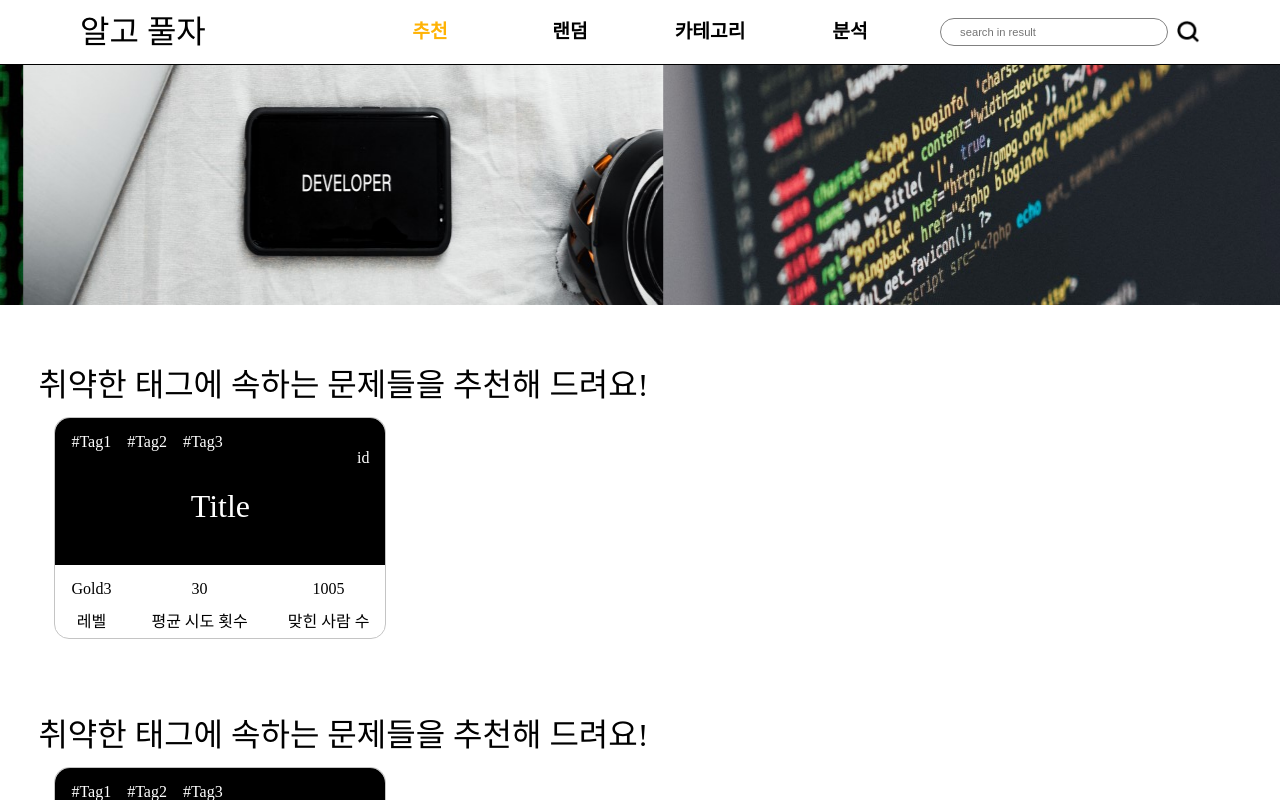
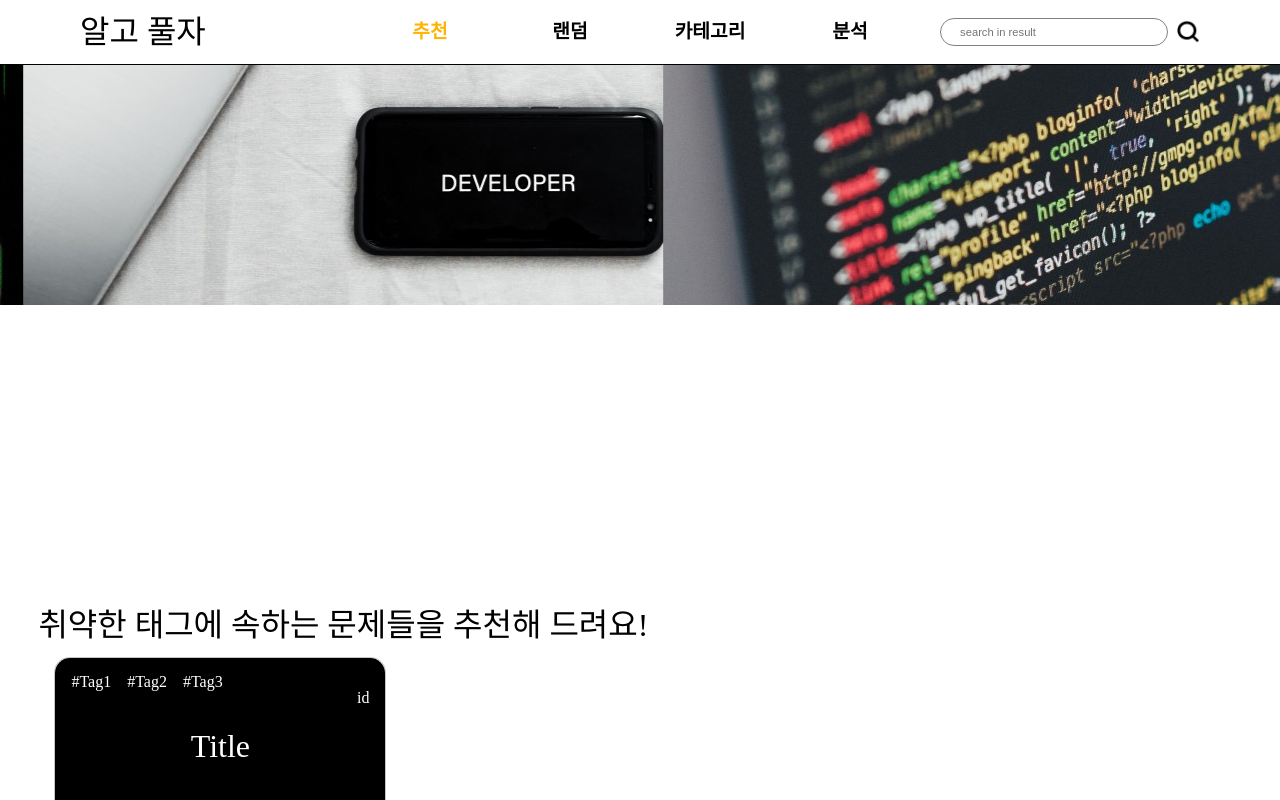
Before and after one commit to Algopulza/algopulza, a React (Create React App) app: page /recommend in a window 1280 px wide. Built offline with nearby package versions, Linux system fonts and the light colour scheme; a web font is replaced by a local one.

Commit message:
S06P31A408-38 Design: 캐러셀 높이 조정 및 링크 연결

```diff
--- a/src/components/Recommend/RecommendCarousel.tsx
+++ b/src/components/Recommend/RecommendCarousel.tsx
@@ -10,7 +10,7 @@ import RecommendCarousel4 from "assets/img/RecommendCarousel4.jpg"
 
 const Container = styled.div`
   width:100vw;
-  height: 240px;
+  height: 480px;
   margin-bottom: 1rem;
 `
 const Img = styled.img`
@@ -28,14 +28,15 @@ const RecommendCarousel = () => {
     autoplay: true,
     autoplaySpeed: 5000,
     touchMove: true,
+    arrows: false,
   };
   return (
     <Container>
       <Slider {...settings}>
-          <Img src={RecommendCarousel1} alt="이미지1" />
-          <Img src={RecommendCarousel2} alt="이미지2" />
-          <Img src={RecommendCarousel3} alt="이미지3" />
-          <Img src={RecommendCarousel4} alt="이미지4" />
+          <a href="/analysis"><Img src={RecommendCarousel1} alt="이미지1"/></a>
+          <a href="/analysis"><Img src={RecommendCarousel2} alt="이미지2"/></a>
+          <a href="/analysis"><Img src={RecommendCarousel3} alt="이미지3"/></a>
+          <a href="/analysis"><Img src={RecommendCarousel4} alt="이미지4"/></a>
       </Slider>
     </Container>
   );
```
